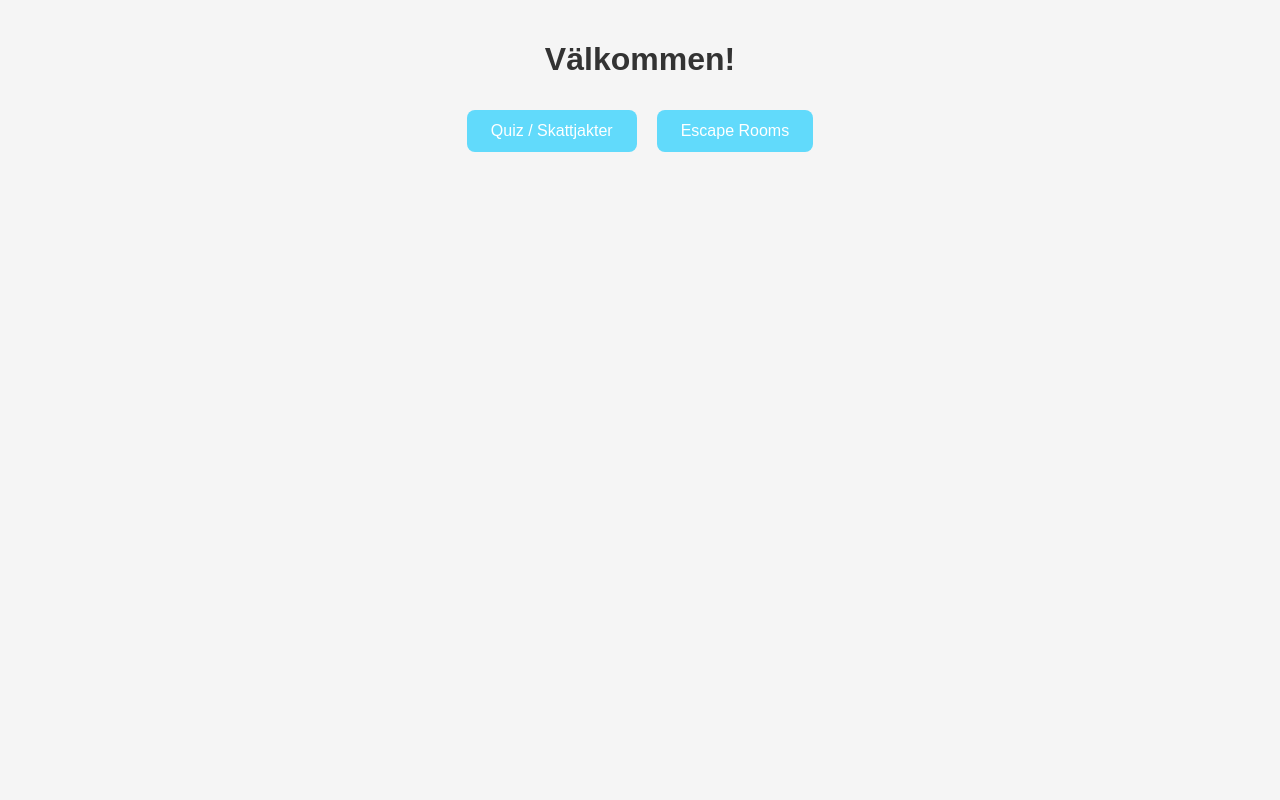
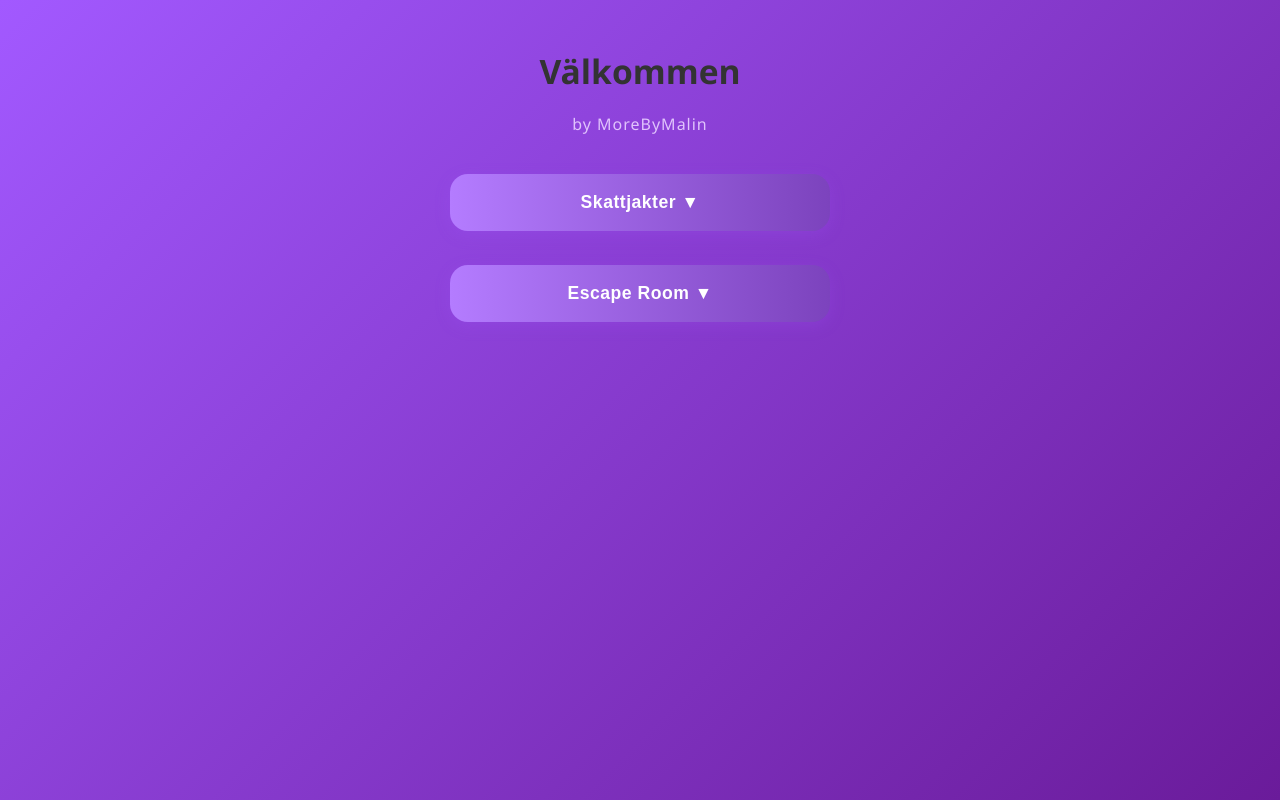
Before and after one commit to robin19959/malin, a React (Create React App) app: page / in a window 1280 px wide. Built offline with nearby package versions, Linux system fonts and the light colour scheme.

Commit message:
Uppdaterad startsida och styling

```diff
--- a/src/App.css
+++ b/src/App.css
@@ -7,7 +7,7 @@ body {
 
 .App {
   text-align: center;
-  padding: 20px;
+  /* padding: 20px; */
 }
 
 /* Boxar för quiz och escape rooms */
--- a/src/App.js
+++ b/src/App.js
@@ -24,7 +24,13 @@ function App() {
 
   return (
     <div className="App">
-      {page === "home" && <Home setPage={setPage} />}
+      {page === "home" && (
+        <Home
+          setPage={setPage}
+          setSelectedQuiz={setSelectedQuiz}
+          setSelectedRoom={setSelectedRoom}
+        />
+      )}
       {page === "quizMenu" && <QuizMenu goToQuiz={goToQuiz} goBack={() => setPage("home")} />}
       {page === "quiz" && <Quiz quizId={selectedQuiz} goBack={() => setPage("quizMenu")} />}
       {page === "escapeMenu" && <EscapeMenu goToRoom={goToEscapeRoom} goBack={() => setPage("home")} />}
--- a/src/components/EscapeMenu.js
+++ b/src/components/EscapeMenu.js
@@ -1,24 +1,39 @@
-import React from "react";
+import React, { useState } from "react";
+import EscapeRoom from "./EscapeRoom";
 
-function EscapeMenu({ goToRoom, goBack }) {
-  const rooms = [
-    { id: 1, name: "Rum 1", img: "https://via.placeholder.com/150" },
-    { id: 2, name: "Rum 2", img: "https://via.placeholder.com/150" },
-    { id: 3, name: "Rum 3", img: "https://via.placeholder.com/150" },
-  ];
+const rooms = [
+  { id: 1, name: "Rum 1", img: "https://via.placeholder.com/150" },
+  { id: 2, name: "Rum 2", img: "https://via.placeholder.com/150" },
+  { id: 3, name: "Rum 3", img: "https://via.placeholder.com/150" },
+  { id: 4, name: "Rum 4", img: "https://via.placeholder.com/150" },
+];
+
+function EscapeMenu({ goBack }) {
+  const [currentRoom, setCurrentRoom] = useState(null);
+
+  if (currentRoom !== null) {
+    return (
+      <EscapeRoom
+        room={rooms.find((r) => r.id === currentRoom)}
+        goBack={() => setCurrentRoom(null)}
+      />
+    );
+  }
 
   return (
     <div className="escape-menu">
-      <h2>Välj ett rum</h2>
+      <h2>Escape Games</h2>
       <div className="room-grid">
-        {rooms.map(r => (
-          <div key={r.id} className="room-box" onClick={() => goToRoom(r.id)}>
-            <img src={r.img} alt={r.name} />
-            <p>{r.name}</p>
+        {rooms.map((room) => (
+          <div key={room.id} className="room-box" onClick={() => setCurrentRoom(room.id)}>
+            <img src={room.img} alt={room.name} />
+            <p>{room.name}</p>
           </div>
         ))}
       </div>
-      <button className="back-btn" onClick={goBack}>Tillbaka</button>
+      <button className="back-btn" onClick={goBack}>
+        Tillbaka
+      </button>
     </div>
   );
 }
--- a/src/components/EscapeRoom.js
+++ b/src/components/EscapeRoom.js
@@ -1,60 +1,14 @@
-import React, { useState } from "react";
+import React from "react";
 
-function EscapeRoom({ setPage, roomId }) {
-  const [textAnswer, setTextAnswer] = useState("");
-  const [checkboxAnswer, setCheckboxAnswer] = useState([]);
-  const [dropdownAnswer, setDropdownAnswer] = useState("");
-
-  const handleCheckbox = (option) => {
-    setCheckboxAnswer(prev =>
-      prev.includes(option) ? prev.filter(o => o !== option) : [...prev, option]
-    );
-  };
-
-  const submitAnswer = () => {
-    alert(
-      `Text: ${textAnswer}\nCheckbox: ${checkboxAnswer.join(", ")}\nDropdown: ${dropdownAnswer}`
-    );
-    // Rensa svaren
-    setTextAnswer("");
-    setCheckboxAnswer([]);
-    setDropdownAnswer("");
-  };
-
+function EscapeRoom({ room, goBack }) {
   return (
     <div className="escape-room">
-      <h2>Rum {roomId}</h2>
-
-      <div className="question">
-        <p>Textfråga: Skriv ditt svar</p>
-        <input value={textAnswer} onChange={(e) => setTextAnswer(e.target.value)} />
-      </div>
-
-      <div className="question">
-        <p>Checkboxfråga: Välj alternativ</p>
-        {["A", "B", "C"].map(option => (
-          <label key={option}>
-            <input
-              type="checkbox"
-              checked={checkboxAnswer.includes(option)}
-              onChange={() => handleCheckbox(option)}
-            /> {option}
-          </label>
-        ))}
-      </div>
-
-      <div className="question">
-        <p>Dropdownfråga: Välj ett alternativ</p>
-        <select value={dropdownAnswer} onChange={(e) => setDropdownAnswer(e.target.value)}>
-          <option value="">Välj</option>
-          <option value="X">X</option>
-          <option value="Y">Y</option>
-          <option value="Z">Z</option>
-        </select>
-      </div>
-
-      <button onClick={submitAnswer}>Skicka svar</button>
-      <button onClick={() => setPage("escapeMenu")}>Tillbaka till rum</button>
+      <h2>{room.name}</h2>
+      <img src={room.img} alt={room.name} style={{ width: "300px", marginBottom: "20px" }} />
+      <p>Här kan man lägga in utmaningar, ledtrådar eller quiz för rummet.</p>
+      <button className="back-btn" onClick={goBack}>
+        Tillbaka till alla rum
+      </button>
     </div>
   );
 }
--- /dev/null
+++ b/src/components/Home.css
@@ -0,0 +1,149 @@
+.home-container {
+  display: flex;
+  flex-direction: column;
+  align-items: center;
+  justify-content: flex-start; /* Börja högre upp */
+  min-height: 100vh;
+  background: linear-gradient(135deg, #a259ff 0%, #6a1b9a 100%);
+  padding: 0;
+  margin: 0;
+}
+
+h1 {
+  color: #fff;
+  margin-top: 48px;
+  margin-bottom: 24px;
+  font-size: 2.1rem;
+  font-family: 'Segoe UI', sans-serif;
+  font-weight: 700;
+  text-align: center;
+}
+
+.headline-gradient {
+  background: linear-gradient(90deg, #e0c3fc 0%, #a259ff 100%);
+  -webkit-background-clip: text;
+  -webkit-text-fill-color: transparent;
+  background-clip: text;
+}
+
+.options {
+  display: flex;
+  flex-direction: column;
+  gap: 24px;
+  width: 100%;
+  max-width: 400px;
+  align-items: center; /* centrera horisontellt */
+}
+
+.home-btn {
+  background: linear-gradient(90deg, #b47cff 0%, #7c43bd 100%);
+  color: #fff;
+  border: none;
+  border-radius: 18px;
+  padding: 18px 0;
+  font-size: 1.1rem;
+  font-weight: 600;
+  cursor: pointer;
+  box-shadow: 0 4px 16px rgba(162, 89, 255, 0.18);
+  transition: background 0.2s, color 0.2s;
+  width: 100%;
+  max-width: 400px;
+  margin-bottom: 0;
+  position: relative;
+  letter-spacing: 0.5px;
+  box-sizing: border-box;
+}
+
+.home-btn:hover,
+.home-btn:focus {
+  background: linear-gradient(90deg, #7c43bd 0%, #b47cff 100%);
+  color: #fff;
+}
+
+.dropdown {
+  width: 100%;
+  max-width: 400px;
+  position: relative;
+  display: flex;
+  justify-content: center;
+}
+
+.dropdown-list {
+  position: absolute;
+  top: 60px;
+  left: 0;
+  width: 100%;
+  max-width: 400px;
+  box-sizing: border-box;
+  padding: 8px 0;
+  /* övrig styling */
+  max-height: 320px;
+  background: #fff;
+  border-radius: 16px;
+  box-shadow: 0 8px 24px rgba(162, 89, 255, 0.18);
+  z-index: 10;
+  display: flex;
+  flex-direction: row;
+  flex-wrap: wrap;
+  overflow-y: auto;
+  animation: fadeIn 0.2s;
+  gap: 8px;
+}
+
+@keyframes fadeIn {
+  from { opacity: 0; transform: translateY(-10px);}
+  to { opacity: 1; transform: translateY(0);}
+}
+
+.dropdown-item {
+  background: linear-gradient(90deg, #e0c3fc 0%, #8ec5fc 100%);
+  border: none;
+  color: #6a1b9a;
+  border-radius: 12px;
+  padding: 12px 18px;
+  font-size: 0.95rem;
+  font-weight: 500;
+  margin: 0;
+  cursor: pointer;
+  transition: background 0.2s, color 0.2s;
+  flex: 1 1 45%;
+  min-width: 120px;
+  max-width: 48%;
+  margin-bottom: 4px;
+  box-shadow: 0 2px 8px rgba(162, 89, 255, 0.08);
+}
+
+.dropdown-item:hover,
+.dropdown-item:focus {
+  background: linear-gradient(90deg, #b47cff 0%, #7c43bd 100%);
+  color: #fff;
+}
+
+.byline {
+  font-size: 1rem;
+  color: #e0c3fc;
+  font-weight: 400;
+  letter-spacing: 1px;
+}
+
+@media (max-width: 600px) {
+  .home-container {
+    padding-top: 16px;
+  }
+  .options {
+    max-width: 98vw;
+    gap: 16px;
+  }
+  .dropdown-list {
+    top: 54px;
+    max-height: 220px;
+    padding: 6px;
+    gap: 6px;
+  }
+  .dropdown-item {
+    font-size: 0.92rem;
+    min-width: 100px;
+    max-width: 48%;
+    padding: 10px 10px;
+  }
+}
--- a/src/components/Home.js
+++ b/src/components/Home.js
@@ -1,12 +1,65 @@
-import React from "react";
+import React, { useState } from "react";
+import "./Home.css";
 
-function Home({ setPage }) {
+const skattjakter = Array.from({ length: 15 }, (_, i) => `Skattjakt ${i + 1}`);
+const escapeRooms = Array.from({ length: 15 }, (_, i) => `Escape Room ${i + 1}`);
+
+function Home({ setPage, setSelectedQuiz, setSelectedRoom }) {
+  const [showSkattjakt, setShowSkattjakt] = useState(false);
+  const [showEscape, setShowEscape] = useState(false);
+
   return (
-    <div className="menu">
-      <h1>Välkommen!</h1>
-      <div className="menu-buttons">
-        <button onClick={() => setPage("quizMenu")}>Quiz / Skattjakter</button>
-        <button onClick={() => setPage("escapeMenu")}>Escape Rooms</button>
+    <div className="home-container">
+      <h1>Välkommen<br /><span className="byline">by MoreByMalin</span></h1>
+      <div className="options">
+        <div className="dropdown">
+          <button
+            className="home-btn"
+            onClick={() => setShowSkattjakt((v) => !v)}
+          >
+            Skattjakter ▼
+          </button>
+          {showSkattjakt && (
+            <div className="dropdown-list">
+              {skattjakter.map((name, idx) => (
+                <button
+                  key={name}
+                  className="dropdown-item"
+                  onClick={() => {
+                    setSelectedQuiz(idx + 1);
+                    setPage("quiz");
+                  }}
+                >
+                  {name}
+                </button>
+              ))}
+            </div>
+          )}
+        </div>
+        <div className="dropdown">
+          <button
+            className="home-btn"
+            onClick={() => setShowEscape((v) => !v)}
+          >
+            Escape Room ▼
+          </button>
+          {showEscape && (
+            <div className="dropdown-list">
+              {escapeRooms.map((name, idx) => (
+                <button
+                  key={name}
+                  className="dropdown-item"
+                  onClick={() => {
+                    setSelectedRoom(idx + 1);
+                    setPage("escapeRoom");
+                  }}
+                >
+                  {name}
+                </button>
+              ))}
+            </div>
+          )}
+        </div>
       </div>
     </div>
   );
```
